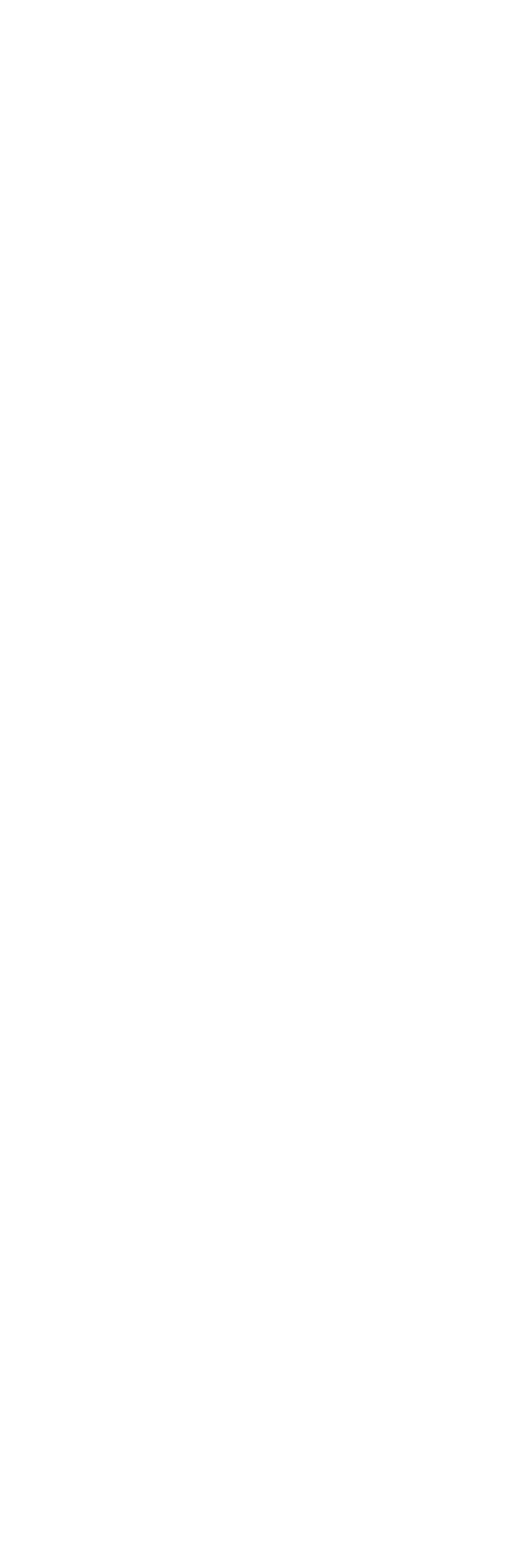
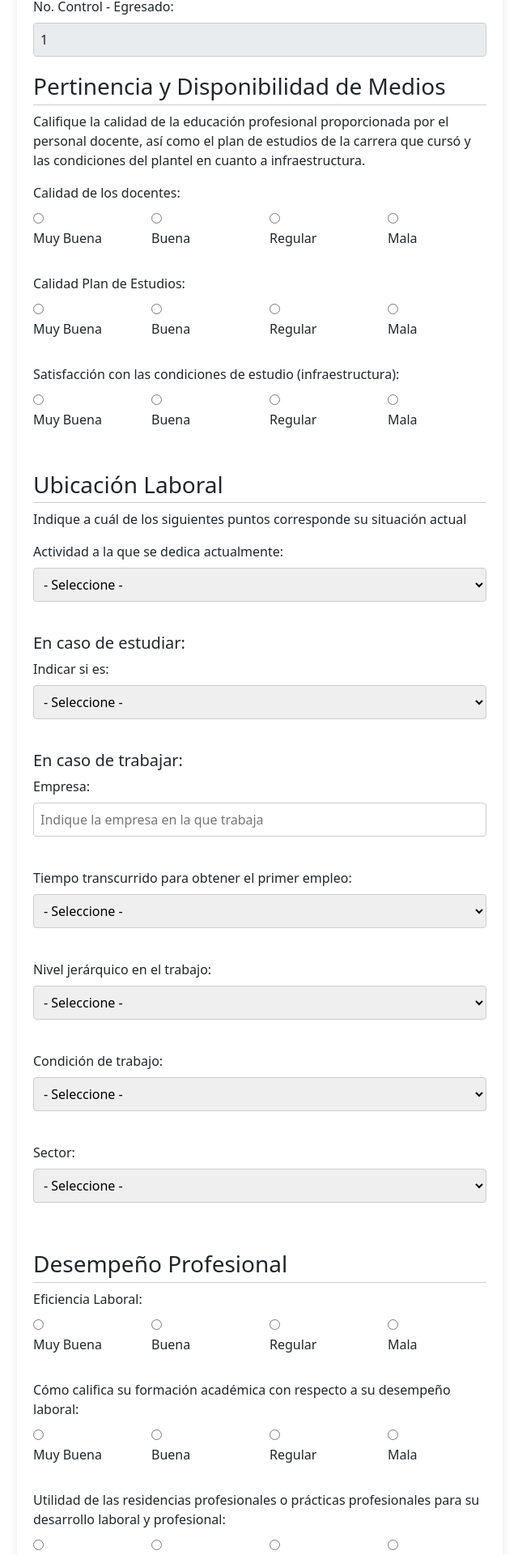
Before and after one commit to GadyelMtz/ProyectoPW, a React (Create React App) app in the folder cliente/: page /login/menu/1/encuesta in a window 1280 px wide. Before the commit this address had no page. Shown: the part 80-2000 px from the top of the page at 81% size, without its empty margins (319-959 px from the left). Before the commit the page ends 800 px from the top, so only its background shows below. Built offline with nearby package versions, Linux system fonts and the light colour scheme.

Commit message:
Mucho avance no he terminado encuesta

```diff
--- a/cliente/src/App.js
+++ b/cliente/src/App.js
@@ -25,8 +25,7 @@ const App = () => {
       <Route path="/login/menu-administrador/eliminar-egresado/:noControl" element={<RUD_Egresados />} />
 
       <Route path="/login/menu/:noControl" element={<MenuEgresado />}/>
-      <Route path="/login/menu/encuesta/:noControl" element={<Encuesta />}/>
-
+      <Route path="/login/menu/:noControl/encuesta" element={<Encuesta />}/>
     </Routes>
   </Router>
   );
--- a/cliente/src/paginas/Encuesta.js
+++ b/cliente/src/paginas/Encuesta.js
@@ -1,28 +1,98 @@
-import React, { Fragment, useState } from "react";
+import React, { Fragment, useState, useEffect } from "react";
+import { useParams } from "react-router-dom"; // Importar el hook useParams
 import "../css/encuesta.css";
 
 const Encuesta = () => {
+  const [formData, setFormData] = useState({
+    id_egresado: "", // Este valor se asigna en useEffect con el número de control
+
+    // Sección: Pertinencia y Disponibilidad de Medios
+    pregunta1: "",
+    pregunta2: "",
+    pregunta3: "",
+
+    // Sección: Ubicación Laboral
+    pregunta4: "",
+    pregunta5: "",
+    pregunta6: "",
+    pregunta6: "",
+    pregunta7: "",
+    pregunta8: "",
+    pregunta9: "",
+
+    // Sección: Desempeño Profesional
+    pregunta9: "",
+    pregunta10: "",
+    utilidad_residencias: "",
+
+    // Sección: Expectativas de Desarrollo
+    cursos_actualizacion: "",
+    posgrado: "",
+  });
+
+  // Usar el hook useParams para obtener el número de control de la URL
+  const { noControl } = useParams();
+
+  useEffect(() => {
+    // Actualizar el estado del formulario con el número de control
+    setFormData({
+      ...formData,
+      id_egresado: noControl,
+    });
+  }, [noControl]); // Agregar noControl como dependencia para que se actualice cuando cambie
+
+  const handleSubmit = async (e) => {
+    e.preventDefault();
+
+    try {
+        console.log("Datos que se enviarán:", formData); // Agrega esta línea
+      console.log(
+        `Enviando solicitud POST a: http://localhost:5000/login/menu/${formData.id_egresado}/encuesta`
+      );
+      const response = await fetch(
+        `http://localhost:5000/login/menu/${formData.id_egresado}/encuesta`,
+        {
+          method: "POST",
+          headers: {
+            "Content-Type": "application/json",
+          },
+          body: JSON.stringify(formData),
+        }
+      );
+
+      if (response.ok) {
+        const data = await response.json();
+        console.log(data); // Puedes hacer algo con la respuesta del servidor si es necesario
+      } else {
+        console.error("Error al enviar la encuesta");
+      }
+    } catch (error) {
+      console.error("Error de red:", error);
+    }
+  };
+
+  const handleChange = (e) => {
+    setFormData({
+      ...formData,
+      [e.target.name]: e.target.value,
+    });
+  };
+
   return (
     <Fragment>
       <div className="contenedorDeEncuesta">
         <h1>Encuesta de Seguimiento del Egresado</h1>
-
-        <form action=" " method="POST">
-          {/* <!-- Datos de la encuesta --> */}
-          <label for="id_encuesta">ID Encuesta:</label>
-          <input type="text" id="id_encuesta" name="id_encuesta" />
-          <br></br>
-          <br></br>
-
+        <form onSubmit={handleSubmit}>
           <label for="id_egresado">No. Control - Egresado:</label>
-          <input type="text" id="id_egresado" name="id_egresado" />
-          <br></br>
-          <br></br>
-
-          <label for="fecha_encuesta">Fecha de Encuesta:</label>
-          <input type="date" id="fecha_encuesta" name="fecha_encuesta" />
-          <br></br>
-          <br></br>
+          <input
+            type="text"
+            id="id_egresado"
+            name="id_egresado"
+            className="form-control"
+            value={formData.id_egresado}
+            onChange={handleChange}
+            readOnly
+          />
 
           {/* <!-- Sección: Pertinencia y Disponibilidad de Medios --> */}
           <h3>Pertinencia y Disponibilidad de Medios</h3>
@@ -33,13 +103,14 @@ const Encuesta = () => {
           </p>
 
           <div class="row">
-            <label for="calidad_docente">Calidad de los docentes:</label>
+            <label for="pregunta1">Calidad de los docentes:</label>
             <div class="col-3">
               <input
                 type="radio"
                 id="calidad_docente_MuyBuena"
-                name="calidad_docente"
+                name="pregunta1"
                 value="Muy buena"
+                onChange={handleChange}
               />
               <label for="calidad_docente_MuyBuena">Muy Buena</label>
             </div>
@@ -48,8 +119,9 @@ const Encuesta = () => {
               <input
                 type="radio"
                 id="calidad_docente_Buena"
-                name="calidad_docente"
+                name="pregunta1"
                 value="Buena"
+                onChange={handleChange}
               />
               <label for="calidad_docente_Buena">Buena</label>
             </div>
@@ -58,8 +130,9 @@ const Encuesta = () => {
               <input
                 type="radio"
                 id="calidad_docente_Regular"
-                name="calidad_docente"
+                name="pregunta1"
                 value="Regular"
+                onChange={handleChange}
               />
               <label for="calidad_docente_Regular">Regular</label>
             </div>
@@ -68,23 +141,25 @@ const Encuesta = () => {
               <input
                 type="radio"
                 id="calidad_docente_Mala"
-                name="calidad_docente"
+                name="pregunta1"
                 value="Mala"
+                onChange={handleChange}
               />
               <label for="calidad_docente_Mala">Mala</label>
               <br></br>
             </div>
           </div>
 
-          <label for="calidad_plan_estudios">Calidad Plan de Estudios:</label>
+          <label for="pregunta2">Calidad Plan de Estudios:</label>
 
           <div class="row">
             <div class="col-3">
               <input
                 type="radio"
                 id="calidad_plan_estudios_MuyBuena"
-                name="calidad_plan_estudios"
+                name="pregunta2"
                 value="Muy buena"
+                onChange={handleChange}
               />
               <label for="calidad_plan_estudios_MuyBuena">Muy Buena</label>
             </div>
@@ -93,8 +168,9 @@ const Encuesta = () => {
               <input
                 type="radio"
                 id="calidad_plan_estudios_Buena"
-                name="calidad_plan_estudios"
+                name="pregunta2"
                 value="Buena"
+                onChange={handleChange}
               />
               <label for="calidad_plan_estudios_Buena">Buena</label>
             </div>
@@ -103,8 +179,9 @@ const Encuesta = () => {
               <input
                 type="radio"
                 id="calidad_plan_estudios_Regular"
-                name="calidad_plan_estudios"
+                name="pregunta2"
                 value="Regular"
+                onChange={handleChange}
               />
               <label for="calidad_plan_estudios_Regular">Regular</label>
             </div>
@@ -113,8 +190,9 @@ const Encuesta = () => {
               <input
                 type="radio"
                 id="calidad_plan_estudios_Mala"
-                name="calidad_plan_estudios"
+                name="pregunta2"
                 value="Mala"
+                onChange={handleChange}
               />
               <label for="calidad_plan_estudios_Mala">Mala</label>
               <br></br>
@@ -129,8 +207,9 @@ const Encuesta = () => {
               <input
                 type="radio"
                 id="condiciones_infraestructura_MuyBuena"
-                name="condiciones_infraestructura"
+                name="pregunta3"
                 value="Muy buena"
+                onChange={handleChange}
               />
               <label for="condiciones_infraestructura_MuyBuena">
                 Muy Buena
@@ -141,8 +220,9 @@ const Encuesta = () => {
               <input
                 type="radio"
                 id="condiciones_infraestructura_Buena"
-                name="condiciones_infraestructura"
+                name="pregunta3"
                 value="Buena"
+                onChange={handleChange}
               />
               <label for="condiciones_infraestructura_Buena">Buena</label>
             </div>
@@ -151,8 +231,9 @@ const Encuesta = () => {
               <input
                 type="radio"
                 id="condiciones_infraestructura_Regular"
-                name="condiciones_infraestructura"
+                name="pregunta3"
                 value="Regular"
+                onChange={handleChange}
               />
               <label for="condiciones_infraestructura_Regular">Regular</label>
             </div>
@@ -161,23 +242,14 @@ const Encuesta = () => {
               <input
                 type="radio"
                 id="condiciones_infraestructura_Mala"
-                name="condiciones_infraestructura"
+                name="pregunta3"
                 value="Mala"
+                onChange={handleChange}
               />
               <label for="condiciones_infraestructura_Mala">Mala</label>
               <br></br>
             </div>
           </div>
-
-          {/* <!-- <input type="radio" id="condiciones_infraestructura_MuyBuena" name="condiciones_infraestructura"
-        value="muy buena">
-    <label for="condiciones_infraestructura_MuyBuena">Muy Buena</label>
-    <input type="radio" id="condiciones_infraestructura_Buena" name="condiciones_infraestructura" value="buena">
-    <label for="condiciones_infraestructura_Buena">Buena</label>
-    <input type="radio" id="condiciones_infraestructura_Regular" name="condiciones_infraestructura" value="regular">
-    <label for="condiciones_infraestructura_Regular">Regular</label>
-    <input type="radio" id="condiciones_infraestructura_Mala" name="condiciones_infraestructura" value="mala">
-    <label for="condiciones_infraestructura_Mala">Mala</label><br><br> --> */}
 
           {/* <!-- Sección: Ubicación Laboral --> */}
           <h3>Ubicación Laboral</h3>
@@ -186,10 +258,15 @@ const Encuesta = () => {
             actual
           </p>
 
-          <label for="situacion_actual">
+          <label for="pregunta4">
             Actividad a la que se dedica actualmente:
           </label>
-          <select id="situacion_actual" name="situacion_actual">
+          <select
+            id="pregunta4"
+            name="pregunta4"
+            onChange={handleChange}
+            value={formData.pregunta4 || ""}
+          >
             <option>- Seleccione -</option>
             <option value="Trabajando">Trabajando</option>
             <option value="Estudiando">Estudiando</option>
@@ -202,7 +279,7 @@ const Encuesta = () => {
 
           <h5>En caso de estudiar:</h5>
           <label for="estudio">Indicar si es:</label>
-          <select id="estudio" name="estudio">
+          <select id="pregunta5" name="pregunta5" onChange={handleChange}>
             <option>- Seleccione -</option>
             <option value="Especialidad">Especialidad</option>
             <option value="Maestría">Maestría</option>
@@ -220,6 +297,7 @@ const Encuesta = () => {
             id="empresa"
             name="empresa"
             placeholder="Indique la empresa en la que trabaja"
+            onChange={handleChange}
           />
           <br></br>
           <br></br>
@@ -227,7 +305,11 @@ const Encuesta = () => {
           <label for="tiempo_empleo">
             Tiempo transcurrido para obtener el primer empleo:
           </label>
-          <select id="tiempo_empleo" name="tiempo_empleo">
+          <select
+            id="pregunta6"
+            name="pregunta6"
+            onChange={handleChange}
+          >
             <option>- Seleccione -</option>
             <option value="Antes de egresar">Antes de Egresar</option>
             <option value="Menos de seis meses">Menos de seis meses</option>
@@ -241,7 +323,11 @@ const Encuesta = () => {
           <br></br>
 
           <label for="jerarquia_laboral">Nivel jerárquico en el trabajo:</label>
-          <select id="jerarquia_laboral" name="jerarquia_laboral">
+          <select
+            id="pregunta7"
+            name="pregunta7"
+            onChange={handleChange}
+          >
             <option>- Seleccione -</option>
 
             <option value="Técnico">Técnico</option>
@@ -256,7 +342,11 @@ const Encuesta = () => {
           <br></br>
 
           <label for="condicion_trabajo">Condición de trabajo:</label>
-          <select id="condicion_trabajo" name="condicion_trabajo">
+          <select
+            id="pregunta8"
+            name="pregunta8"
+            onChange={handleChange}
+          >
             <option>- Seleccione -</option>
 
             <option value="Base">Base</option>
@@ -268,7 +358,11 @@ const Encuesta = () => {
           <br></br>
 
           <label for="sector_trabajo">Sector:</label>
-          <select id="sector_trabajo" name="sector_trabajo">
+          <select
+            id="pregunta9"
+            name="pregunta9"
+            onChange={handleChange}
+          >
             <option>- Seleccione -</option>
             <option value="Agroindustria">Agroindustria (primario)</option>
             <option value="Pesquero">Pesquero (primario)</option>
@@ -298,8 +392,9 @@ const Encuesta = () => {
               <input
                 type="radio"
                 id="eficiencia_laboral_MuyBuena"
-                name="eficiencia_laboral"
+                name="pregunta9"
                 value="Muy buena"
+                onChange={handleChange}
               />
               <label for="eficiencia_laboral_MuyBuena">Muy Buena</label>
             </div>
@@ -308,8 +403,9 @@ const Encuesta = () => {
               <input
                 type="radio"
                 id="eficiencia_laboral_Buena"
-                name="eficiencia_laboral"
+                name="pregunta9"
                 value="Buena"
+                onChange={handleChange}
               />
               <label for="eficiencia_laboral_Buena">Buena</label>
             </div>
@@ -318,8 +414,9 @@ const Encuesta = () => {
               <input
                 type="radio"
                 id="eficiencia_laboral_Regular"
-                name="eficiencia_laboral"
+                name="pregunta9"
                 value="Regular"
+                onChange={handleChange}
               />
               <label for="eficiencia_laboral_Regular">Regular</label>
             </div>
@@ -328,22 +425,14 @@ const Encuesta = () => {
               <input
                 type="radio"
                 id="eficiencia_laboral_Mala"
-                name="eficiencia_laboral"
+                name="pregunta9"
                 value="Mala"
+                onChange={handleChange}
               />
               <label for="eficiencia_laboral_Mala">Mala</label>
               <br></br>
             </div>
           </div>
-
-          {/* <!-- <input type="radio" id="eficiencia_laboral_MuyEficiente" name="eficiencia_laboral" value="muy eficiente">
-    <label for="eficiencia_laboral_MuyEficiente">Muy eficiente</label>
-    <input type="radio" id="eficiencia_laboral_Eficiente" name="eficiencia_laboral" value="eficiente">
-    <label for="eficiencia_laboral_Eficiente">Eficiente</label>
-    <input type="radio" id="eficiencia_laboral_PocoEficiente" name="eficiencia_laboral" value="poco eficiente">
-    <label for="eficiencia_laboral_PocoEficiente">Poco eficiente</label>
-    <input type="radio" id="eficiencia_laboral_Deficiente" name="eficiencia_laboral" value="deficiente">
-    <label for="eficiencia_laboral_Deficiente">Deficiente</label><br><br> --> */}
 
           <label for="formación_academica">
             Cómo califica su formación académica con respecto a su desempeño
@@ -353,19 +442,21 @@ const Encuesta = () => {
             <div class="col-3">
               <input
                 type="radio"
-                id="formación_academica_MuyBuena"
-                name="formación_academica"
+                id="pregunta10"
+                name="pregunta10"
                 value="Muy buena"
+                onChange={handleChange}
               />
-              <label for="formación_academica_MuyBuena">Muy Buena</label>
+              <label for="pregunta10">Muy Buena</label>
             </div>
 
             <div class="col-3">
               <input
                 type="radio"
-                id="formación_academica_Buena"
-                name="formación_academica"
+                id="pregunta10"
+                name="pregunta10"
                 value="Buena"
+                onChange={handleChange}
               />
               <label for="formación_academica_Buena">Buena</label>
             </div>
@@ -373,9 +464,10 @@ const Encuesta = () => {
             <div class="col-3">
               <input
                 type="radio"
-                id="formación_academica_Regular"
-                name="formación_academica"
+                id="pregunta10"
+                name="pregunta10"
                 value="Regular"
+                onChange={handleChange}
               />
               <label for="formación_academica_Regular">Regular</label>
             </div>
@@ -383,22 +475,15 @@ const Encuesta = () => {
             <div class="col-3">
               <input
                 type="radio"
-                id="formación_academica_Mala"
-                name="formación_academica"
+                id="pregunta10"
+                name="pregunta10"
                 value="Mala"
+                onChange={handleChange}
               />
               <label for="formación_academica_Mala">Mala</label>
               <br></br>
             </div>
           </div>
-          {/* <!-- <input type="radio" id="formación_academica_MuyBuena" name="formación_academica" value="muy buena">
-    <label for="formación_academica_MuyBuena">Muy Buena</label>
-    <input type="radio" id="formación_academica_Buena" name="formación_academica" value="buena">
-    <label for="formación_academica_Buena">Buena</label>
-    <input type="radio" id="formación_academica_Regular" name="formación_academica" value="regular">
-    <label for="formación_academica_Regular">Regular</label>
-    <input type="radio" id="formación_academica_Mala" name="formación_academica" value="mala">
-    <label for="formación_academica_Mala">Mala</label><br><br> --> */}
 
           <label for="utilidad_residencias">
             Utilidad de las residencias profesionales o prácticas profesionales
@@ -411,6 +496,7 @@ const Encuesta = () => {
                 id="utilidad_residencias_MuyBuena"
                 name="utilidad_residencias"
                 value="Muy buena"
+                onChange={handleChange}
               />
               <label for="utilidad_residencias_MuyBuena">Muy Buena</label>
             </div>
@@ -421,6 +507,7 @@ const Encuesta = () => {
                 id="utilidad_residencias_Buena"
                 name="utilidad_residencias"
                 value="Buena"
+                onChange={handleChange}
               />
               <label for="utilidad_residencias_Buena">Buena</label>
             </div>
@@ -431,6 +518,7 @@ const Encuesta = () => {
                 id="utilidad_residencias_Regular"
                 name="utilidad_residencias"
                 value="Regular"
+                onChange={handleChange}
               />
               <label for="utilidad_residencias_Regular">Regular</label>
             </div>
@@ -441,20 +529,12 @@ const Encuesta = () => {
                 id="utilidad_residencias_Mala"
                 name="utilidad_residencias"
                 value="Mala"
+                onChange={handleChange}
               />
               <label for="utilidad_residencias_Mala">Mala</label>
               <br></br>
             </div>
           </div>
-
-          {/* <!-- <input type="radio" id="utilidad_residencias_MuyBuena" name="utilidad_residencias" value="muy buena">
-    <label for="utilidad_residencias_MuyBuena">Muy Buena</label>
-    <input type="radio" id="utilidad_residencias_Buena" name="utilidad_residencias" value="buena">
-    <label for="utilidad_residencias_Buena">Buena</label>
-    <input type="radio" id="utilidad_residencias_Regular" name="utilidad_residencias" value="regular">
-    <label for="utilidad_residencias_Regular">Regular</label>
-    <input type="radio" id="utilidad_residencias_Mala" name="utilidad_residencias" value="mala">
-    <label for="utilidad_residencias_Mala">Mala</label><br><br> --> */}
 
           <h3>Expectativas de Desarrollo</h3>
 
@@ -466,6 +546,7 @@ const Encuesta = () => {
                 id="cursos_si"
                 name="cursos_actualizacion"
                 value="Si"
+                onChange={handleChange}
               />
               <label for="cursos_si">Sí</label>
             </div>
@@ -476,6 +557,7 @@ const Encuesta = () => {
                 id="cursos_no"
                 name="cursos_actualizacion"
                 value="No"
+                onChange={handleChange}
               />
               <label for="cursos_no">No</label>
               <br></br>
@@ -488,8 +570,9 @@ const Encuesta = () => {
               <input
                 type="radio"
                 id="posgrado_si"
-                name="cursos_actualizacion"
+                name="cursos_posgrado"
                 value="Si"
+                onChange={handleChange}
               />
               <label for="posgrado_si">Sí</label>
             </div>
@@ -498,8 +581,9 @@ const Encuesta = () => {
               <input
                 type="radio"
                 id="posgrado_no"
-                name="cursos_actualizacion"
+                name="cursos_posgrado"
                 value="No"
+                onChange={handleChange}
               />
               <label for="posgrado_no">No</label>
               <br></br>
```
Also changed, not shown: cliente/src/paginas/MenuEgresado.js (+13 -2 lines), 1 other file (tests, documents, lock files or other folders).
